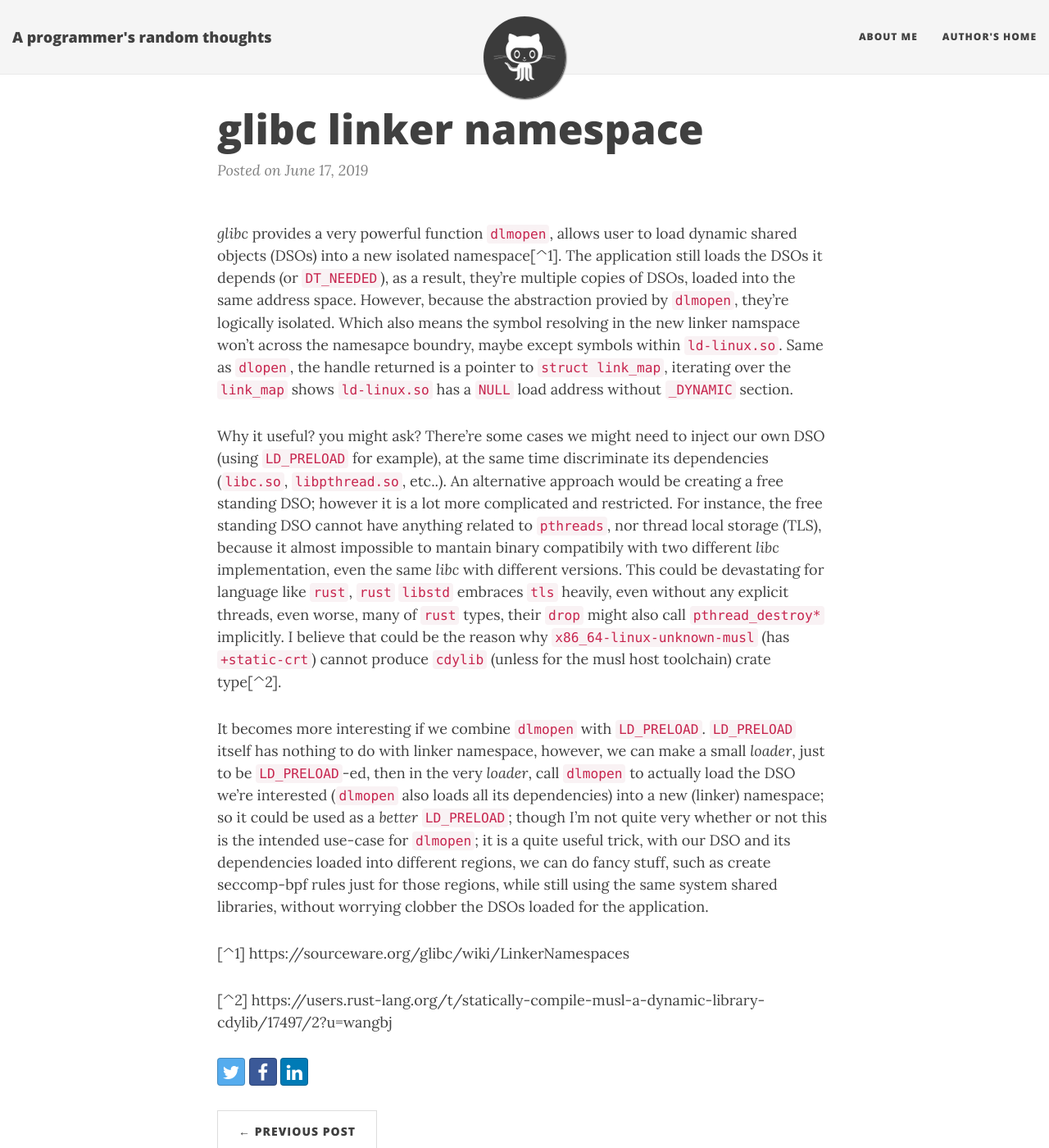
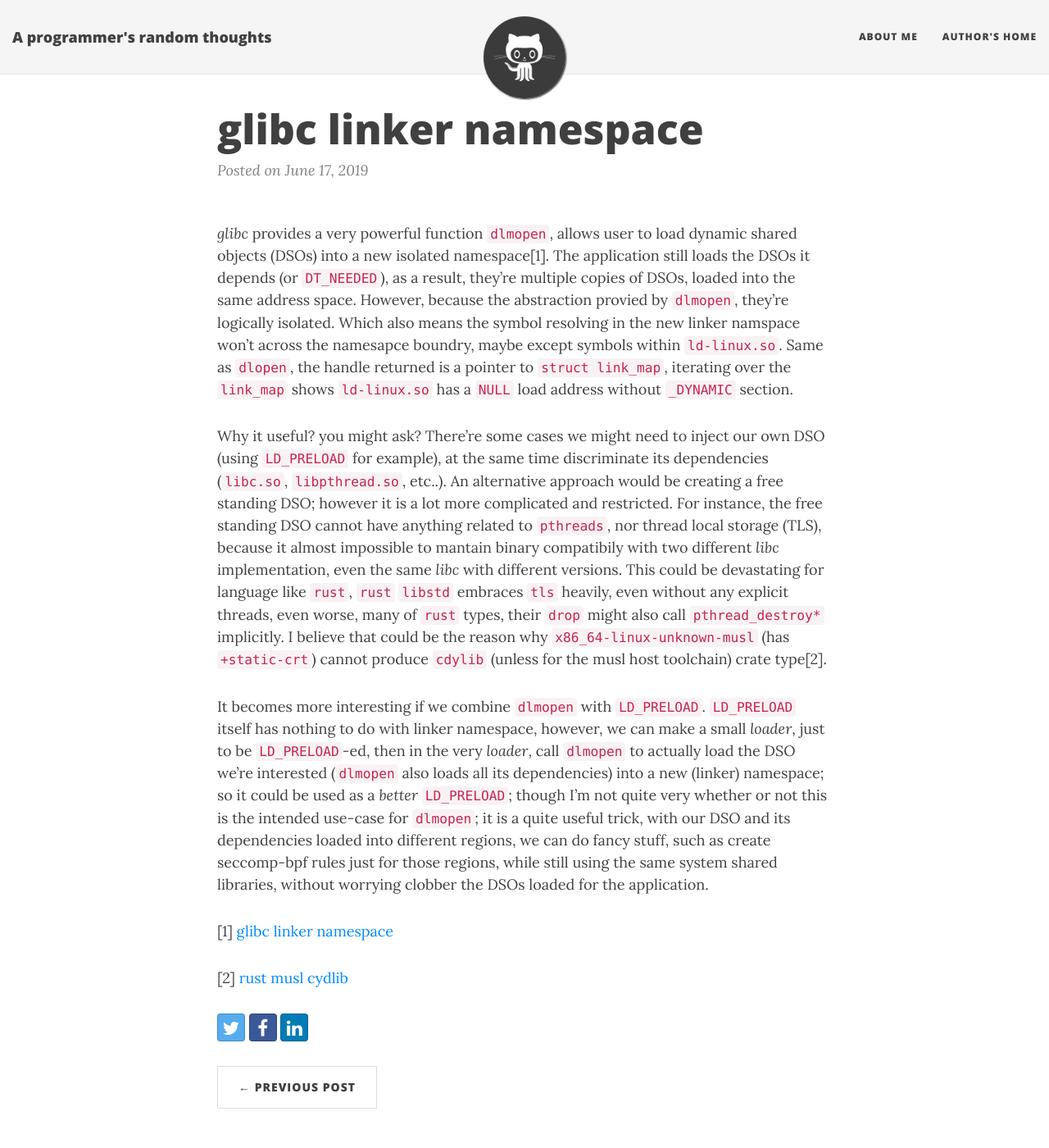
Before and after one commit to wangbj/wangbj.github.io, a Jekyll site: the page built from _posts/2019-06-17-linker-ns.md, in a window 1280 px wide and 1400 px high. Shown: the whole window at 82% size. Built offline with Jekyll 4.4.1, drawn with Linux system fonts in a browser that asks for light colours; nearby versions of some CDN libraries.

Commit message:
Update 2019-06-17-linker-ns.md

```diff
--- a/_posts/2019-06-17-linker-ns.md
+++ b/_posts/2019-06-17-linker-ns.md
@@ -5,7 +5,7 @@ date:   2019-06-17
 categories: Linux
 ---
 
-*glibc* provides a very powerful function `dlmopen`, allows user to load dynamic shared objects (DSOs) into a new isolated namespace[^1].
+*glibc* provides a very powerful function `dlmopen`, allows user to load dynamic shared objects (DSOs) into a new isolated namespace[1].
 The application still loads the DSOs it depends (or `DT_NEEDED`), as a result, they're multiple copies of DSOs, loaded into the same address space.
 However, because the abstraction provied by `dlmopen`, they're logically isolated. Which also means the symbol resolving in the new linker namspace
 won't across the namesapce boundry, maybe except symbols within `ld-linux.so`. Same as `dlopen`, the handle returned is a pointer to
@@ -17,7 +17,7 @@ complicated and restricted. For instance, the free standing DSO cannot have anyt
 it almost impossible to mantain binary compatibily with two different *libc* implementation, even the same *libc* with different versions. This could
 be devastating for language like `rust`, `rust` `libstd` embraces `tls` heavily, even without any explicit threads, even worse, many of `rust` types,
 their `drop` might also call `pthread_destroy*` implicitly. I believe that could be the reason why `x86_64-linux-unknown-musl`
- (has `+static-crt`) cannot produce `cdylib` (unless for the musl host toolchain) crate type[^2].
+ (has `+static-crt`) cannot produce `cdylib` (unless for the musl host toolchain) crate type[2].
 
 It becomes more interesting if we combine `dlmopen` with `LD_PRELOAD`. `LD_PRELOAD` itself has nothing to do with linker namespace, however,
 we can make a small *loader*, just to be `LD_PRELOAD`-ed, then in the very *loader*, call `dlmopen` to actually load the DSO we're interested (`dlmopen` also loads all its dependencies)
@@ -25,6 +25,6 @@ into a new (linker) namespace; so it could be used as a *better* `LD_PRELOAD`; t
 for `dlmopen`; it is a quite useful trick, with our DSO and its dependencies loaded into different regions, we can do fancy stuff, such as create seccomp-bpf rules just for those regions,
 while still using the same system shared libraries, without worrying clobber the DSOs loaded for the application.
 
-[^1] https://sourceware.org/glibc/wiki/LinkerNamespaces
+[1] [glibc linker namespace](https://sourceware.org/glibc/wiki/LinkerNamespaces)
 
-[^2] https://users.rust-lang.org/t/statically-compile-musl-a-dynamic-library-cdylib/17497/2?u=wangbj
+[2] [rust musl cydlib](https://users.rust-lang.org/t/statically-compile-musl-a-dynamic-library-cdylib/17497/2?u=wangbj)
```
